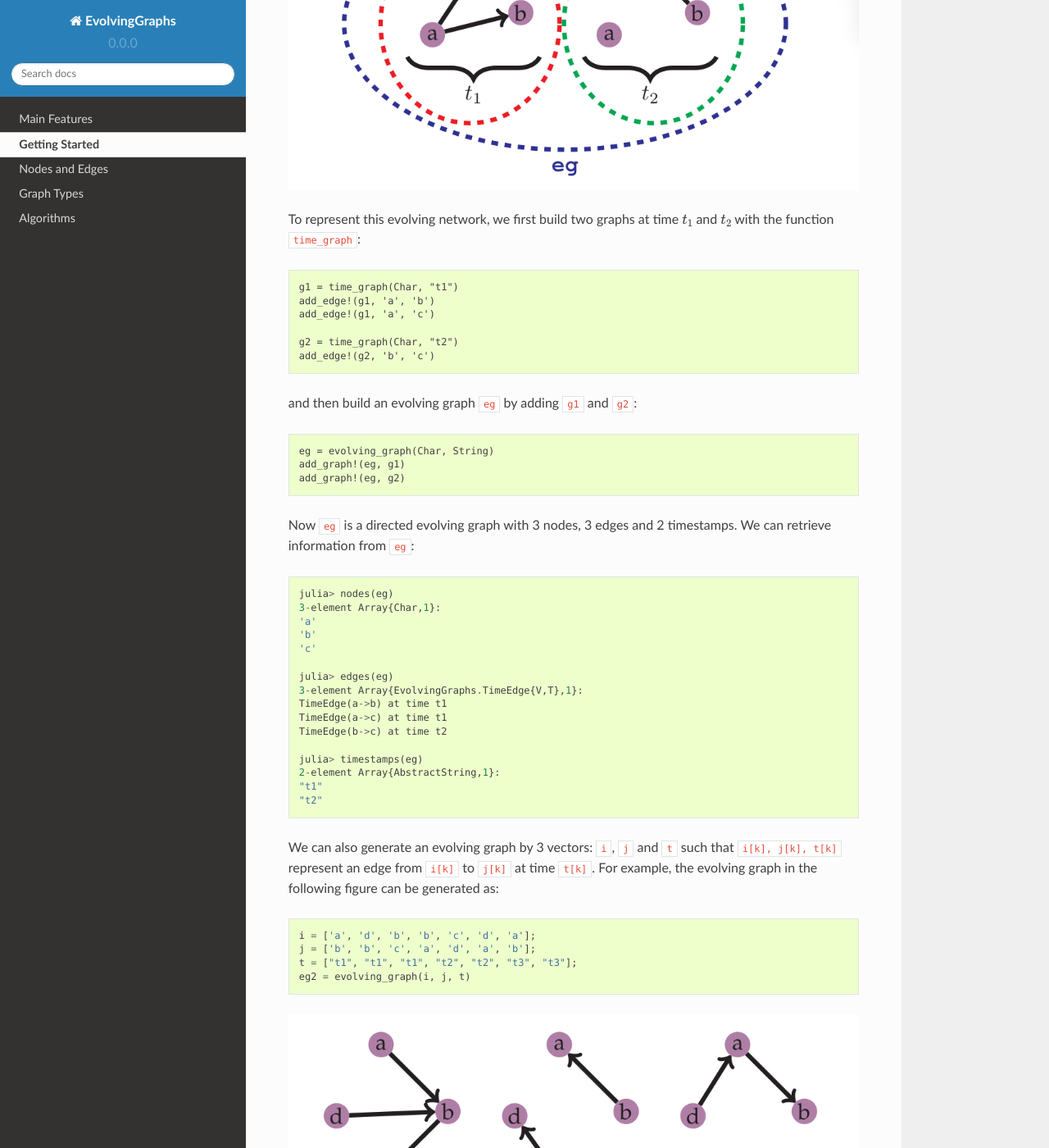
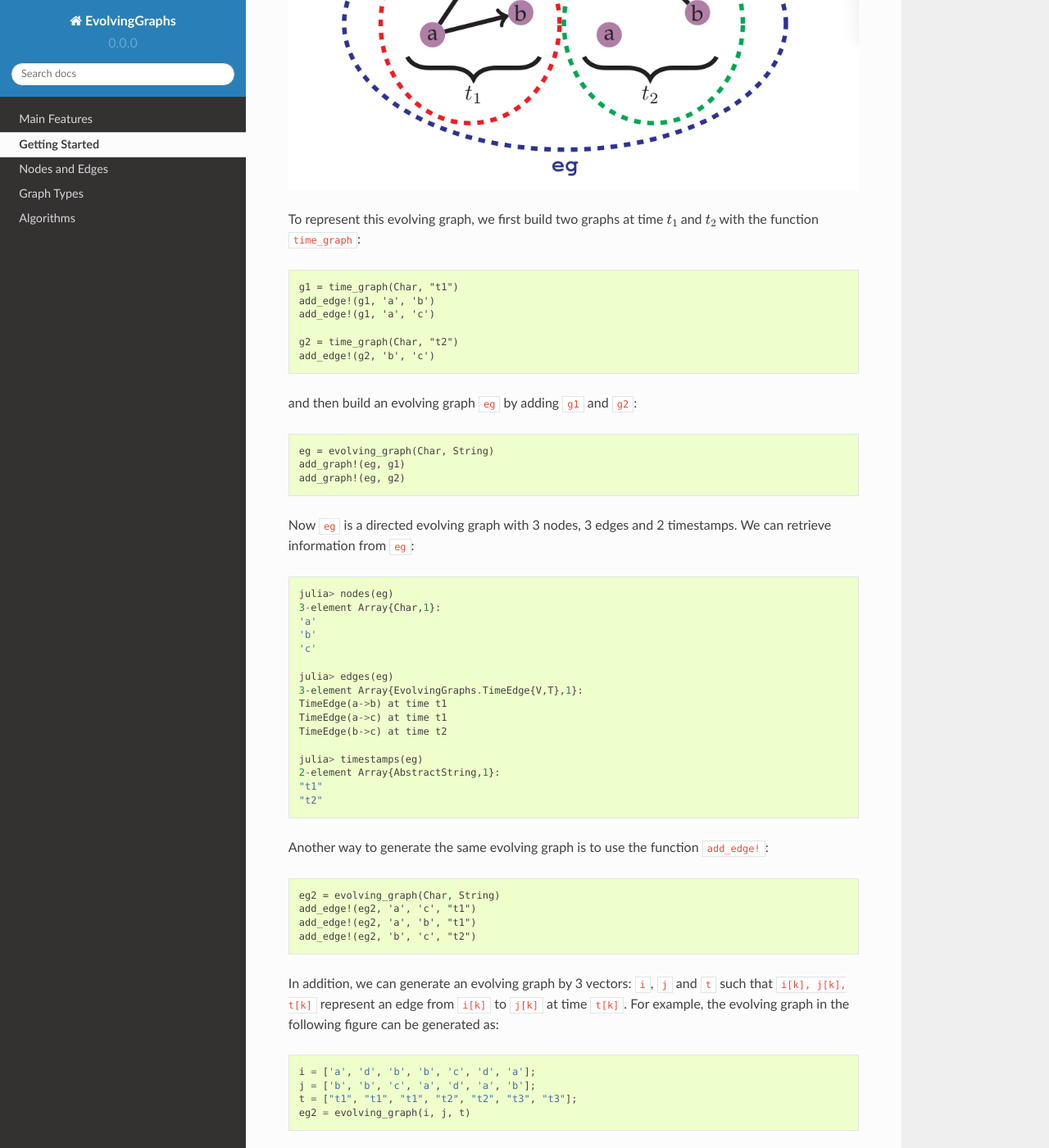
Before and after one commit to EtymoIO/EvolvingGraphs.jl, a Sphinx documentation site: the page built from doc/examples.rst, in a window 1280 px wide and 1400 px high, scrolled down 482 px. Shown: the whole window at 82% size. Built offline with Sphinx 7.4.7 and the Read the Docs theme 2.0.0, drawn with Linux system fonts in a browser that asks for light colours.

Commit message:
document a new method for generating evolving graphs

```diff
--- a/doc/examples.rst
+++ b/doc/examples.rst
@@ -11,7 +11,7 @@ Suppose we have an evolving network with 2 timestamps
 
 .. image:: eg1.png
 
-To represent this evolving network, we first build two graphs at
+To represent this evolving graph, we first build two graphs at
 time :math:`t_1` and :math:`t_2` with the function ``time_graph``::
 
   g1 = time_graph(Char, "t1")
@@ -26,7 +26,6 @@ and then build an evolving graph ``eg`` by adding ``g1`` and ``g2``::
   eg = evolving_graph(Char, String)
   add_graph!(eg, g1)
   add_graph!(eg, g2)
-
 
 Now ``eg`` is a directed evolving graph with 3 nodes, 3 edges and 2
 timestamps. We can retrieve information from ``eg``::
@@ -49,7 +48,16 @@ timestamps. We can retrieve information from ``eg``::
   "t2"
 
 
-We can also generate an evolving graph by 3 vectors: ``i``, ``j`` and ``t``
+Another way to generate the same evolving graph is to use the function
+``add_edge!``::
+
+  eg2 = evolving_graph(Char, String)
+  add_edge!(eg2, 'a', 'c', "t1")
+  add_edge!(eg2, 'a', 'b', "t1")
+  add_edge!(eg2, 'b', 'c', "t2")
+
+
+In addition, we can generate an evolving graph by 3 vectors: ``i``, ``j`` and ``t``
 such that ``i[k], j[k], t[k]`` represent an edge from ``i[k]`` to ``j[k]``
 at time ``t[k]``. For example, the evolving graph in the following figure
 can be generated as::
```
